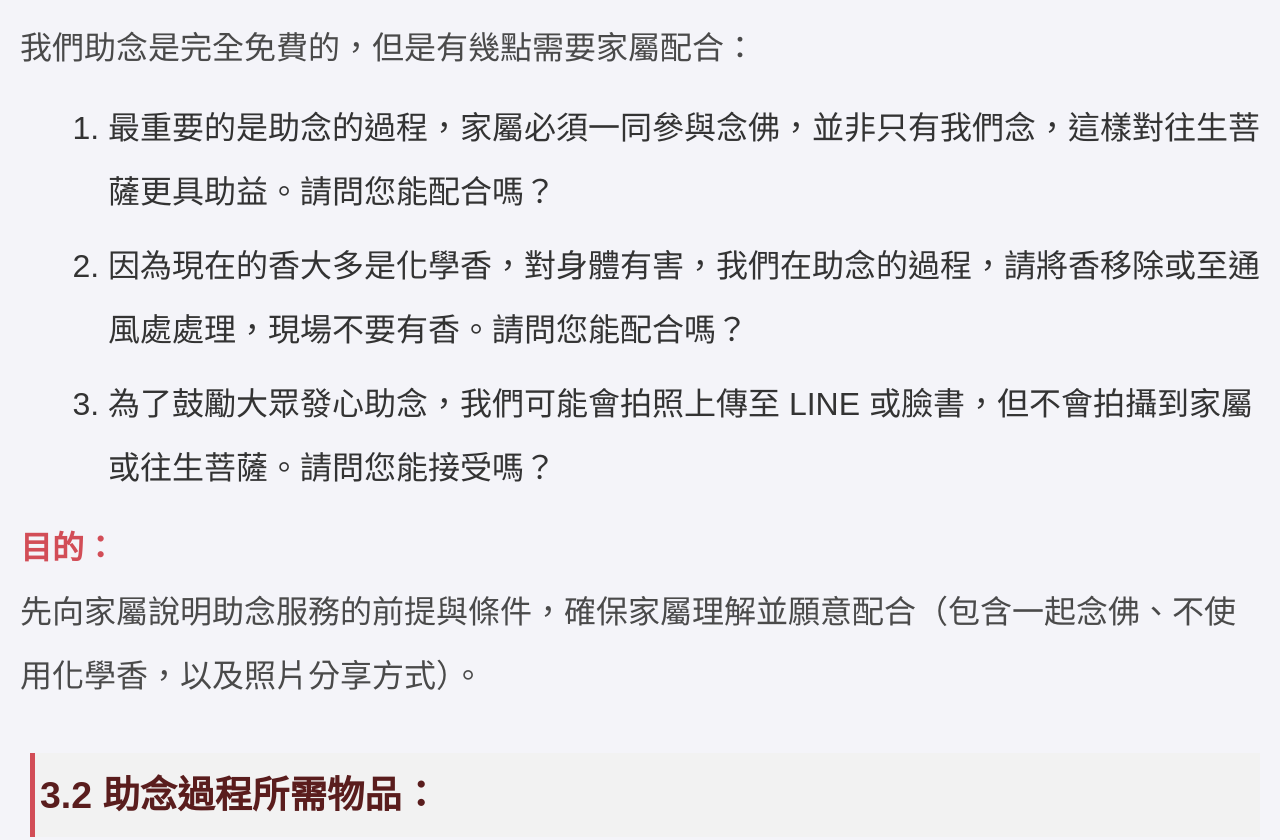
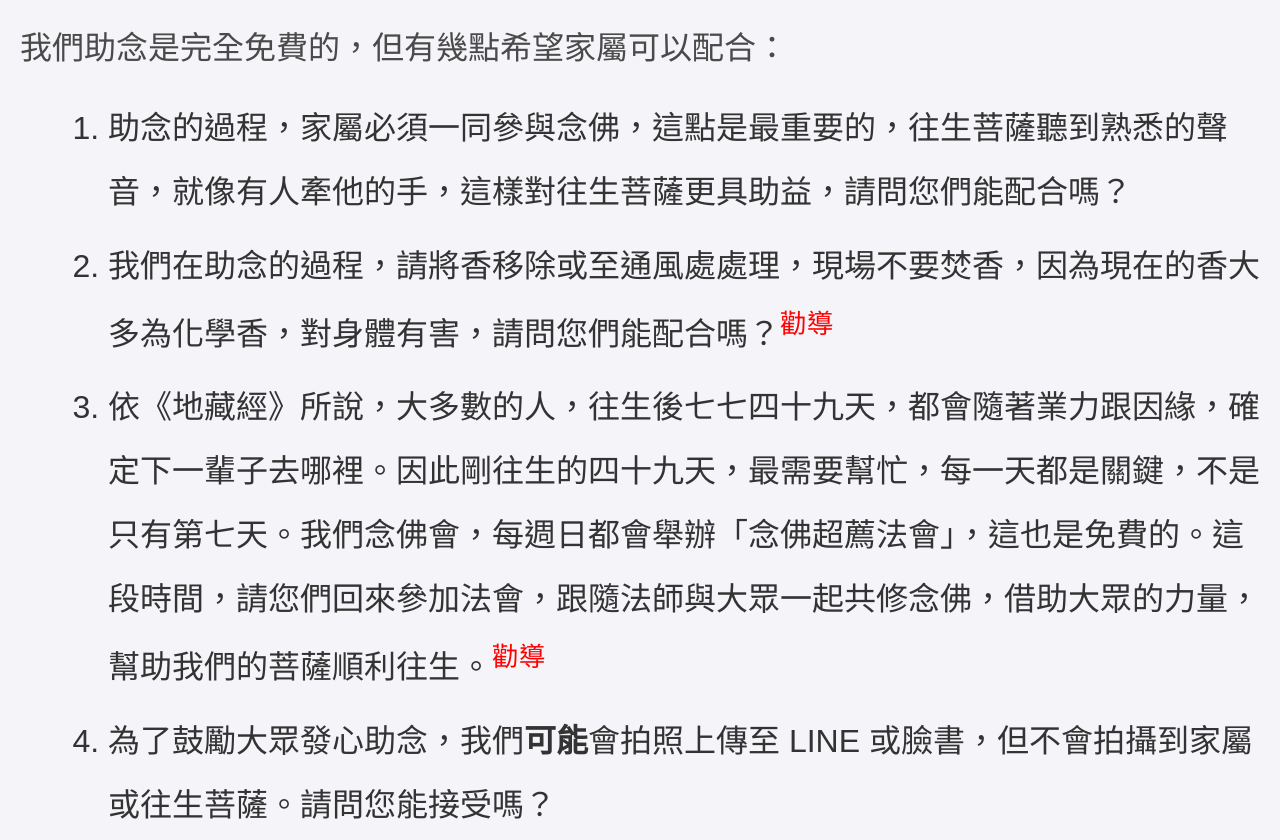
Before and after one commit to mt3722/prayer-request, a plain HTML site: page index.html in a window 1280 px wide. Shown: the part 2897-3737 px from the top of the page. Drawn offline with Linux system fonts and the light colour scheme.

Commit message:
內容調整

```diff
--- a/index.html
+++ b/index.html
@@ -88,14 +88,15 @@
   <h2>3 申請與家屬配合事項</h2>
 
   <h3>3.1 服務原則與家屬參與：</h3>
-  <p>我們助念是完全免費的，但是有幾點需要家屬配合：</p>
+  <p>我們助念是完全免費的，但有幾點希望家屬可以配合：</p>
   <ol>
-    <li>最重要的是助念的過程，家屬必須一同參與念佛，並非只有我們念，這樣對往生菩薩更具助益。請問您能配合嗎？</li>
-    <li>因為現在的香大多是化學香，對身體有害，我們在助念的過程，請將香移除或至通風處處理，現場不要有香。請問您能配合嗎？</li>
-    <li>為了鼓勵大眾發心助念，我們可能會拍照上傳至 LINE 或臉書，但不會拍攝到家屬或往生菩薩。請問您能接受嗎？</li>
+    <li>助念的過程，家屬必須一同參與念佛，這點是最重要的，往生菩薩聽到熟悉的聲音，就像有人牽他的手，這樣對往生菩薩更具助益，請問您們能配合嗎？</li>
+    <li>我們在助念的過程，請將香移除或至通風處處理，現場不要焚香，因為現在的香大多為化學香，對身體有害，請問您們能配合嗎？<sup style="color:#ff0000;">勸導</sup></li>
+    <li>依《地藏經》所說，大多數的人，往生後七七四十九天，都會隨著業力跟因緣，確定下一輩子去哪裡。因此剛往生的四十九天，最需要幫忙，每一天都是關鍵，不是只有第七天。我們念佛會，每週日都會舉辦「念佛超薦法會」，這也是免費的。這段時間，請您們回來參加法會，跟隨法師與大眾一起共修念佛，借助大眾的力量，幫助我們的菩薩順利往生。<sup style="color:#ff0000;">勸導</sup></li>
+    <li>為了鼓勵大眾發心助念，我們<strong>可能</strong>會拍照上傳至 LINE 或臉書，但不會拍攝到家屬或往生菩薩。請問您能接受嗎？</li>
   </ol>
   <p><strong>目的：</strong><br>
-  先向家屬說明助念服務的前提與條件，確保家屬理解並願意配合（包含一起念佛、不使用化學香，以及照片分享方式）。</p>
+  先向家屬說明助念服務的前提與條件，確保家屬理解並願意配合（包括一起念佛、不焚化學香、照片分享方式，以及做七期間回到道場參與超薦法會）。</p>
 
   <h3>3.2 助念過程所需物品：</h3>
   <p>助念時所需的物品，我們會準備，你們不用擔心，只需要準備椅子給我們蓮友坐即可。</p>
```
